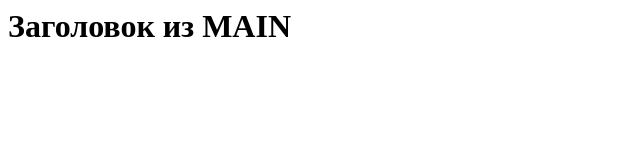
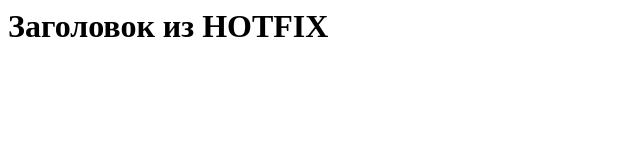
Before and after one commit to 1249718Darya/laba25, a plain HTML site: page index.html in a window 1280 px wide. Shown: the full height of the page, 0-640 px from the left. Drawn offline with Linux system fonts and the light colour scheme.

Commit message:
Update index.html

```diff
--- a/index.html
+++ b/index.html
@@ -1 +1 @@
-<h1>Заголовок из MAIN</h1>
+<h1>Заголовок из HOTFIX</h1>
```
